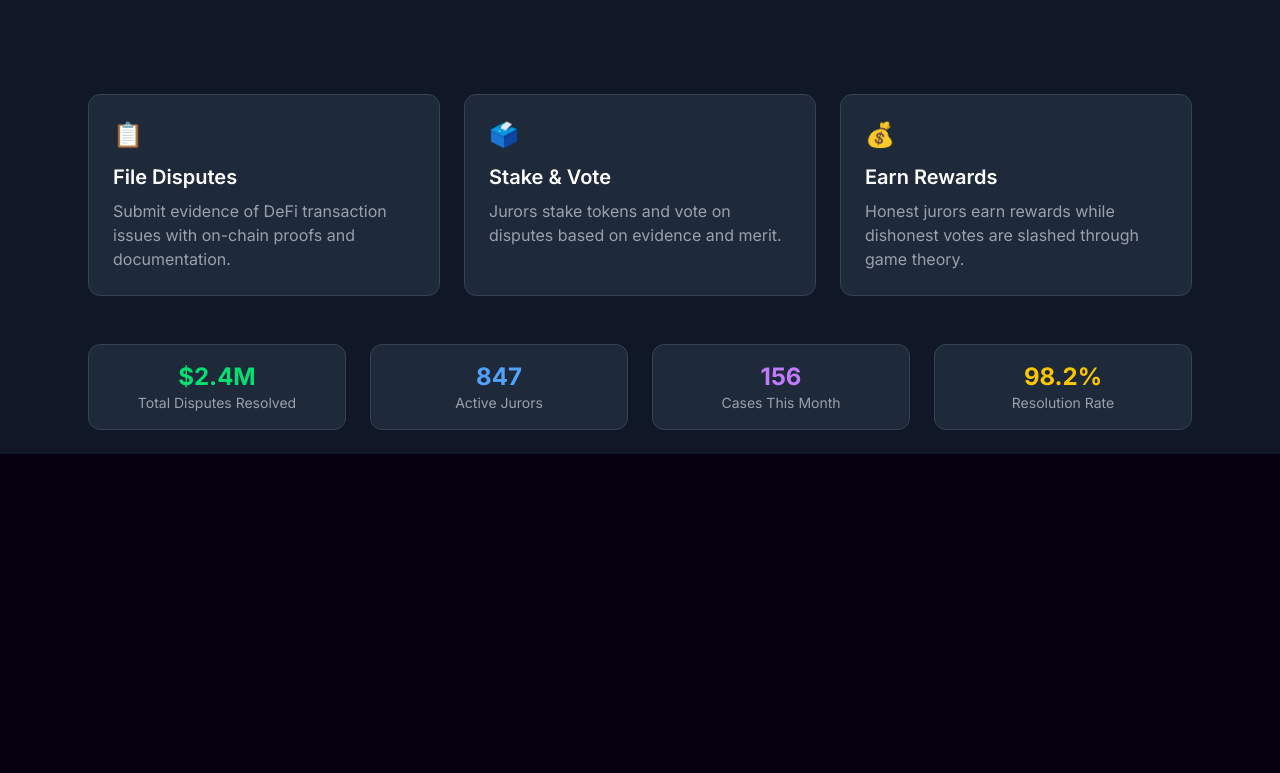
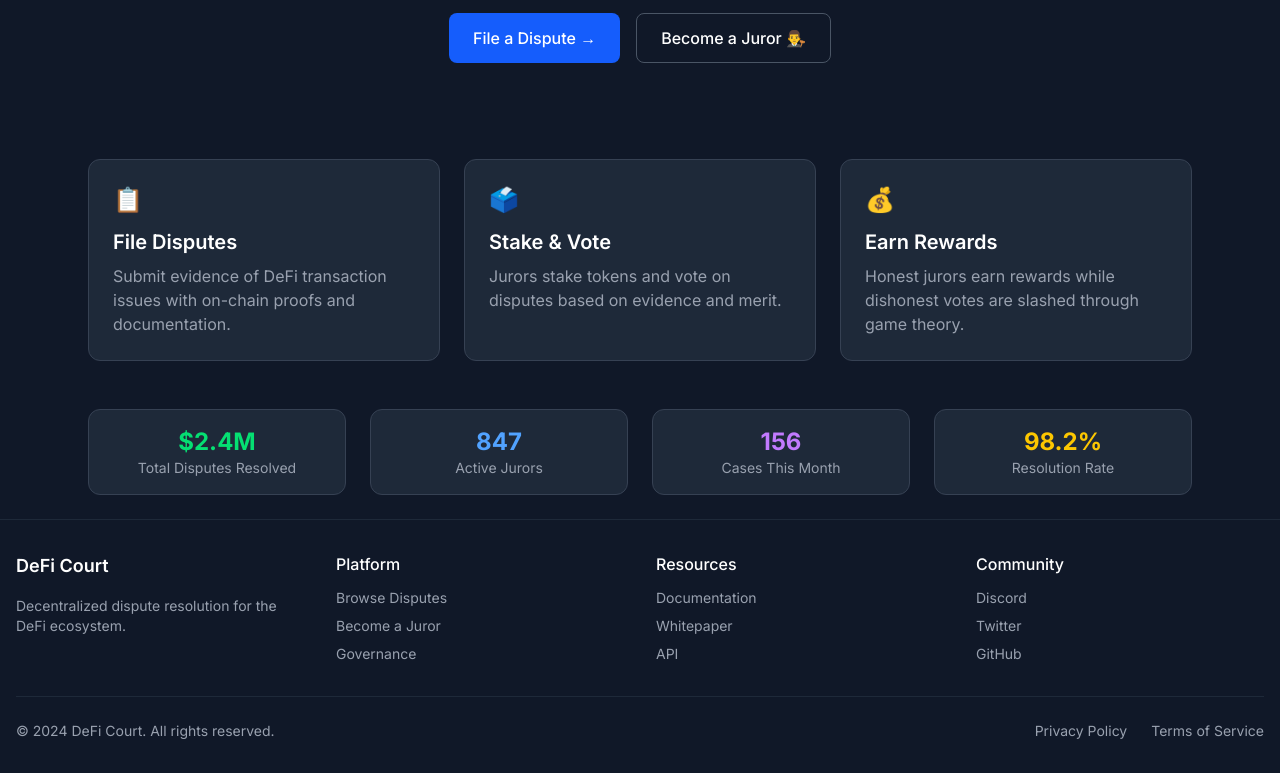
Before and after one commit to AntipasBen23/defi-court, a Next.js app in the folder frontend/: page / in a window 1280 px wide. Shown: the part 357-1130 px from the top of the page. Before the commit the page ends 811 px from the top, so only its background shows below. Built offline with nearby package versions, Linux system fonts and the light colour scheme; no server answers.

Commit message:
feat: add root layout with providers, SEO metadata, and footer

```diff
--- a/frontend/src/app/layout.tsx
+++ b/frontend/src/app/layout.tsx
@@ -1,58 +1,199 @@
-import type { Metadata, Viewport } from 'next'
+import type { Metadata } from 'next'
 import { Inter } from 'next/font/google'
+import Link from 'next/link'
 import './globals.css'
+import { WalletProvider } from '@/context/WalletContext'
+import { ToastProvider } from '@/context/ToastContext'
+import { Header } from '@/components/layout/Header'
 
-const inter = Inter({
-  subsets: ['latin'],
-  display: 'swap',
-  fallback: ['system-ui', 'arial'],
-})
+const inter = Inter({ subsets: ['latin'] })
 
 export const metadata: Metadata = {
   title: 'DeFi Court - Decentralized Dispute Resolution',
   description:
-    'A decentralized dispute resolution protocol for DeFi transactions with stake-weighted jurors and on-chain governance.',
-  keywords: [
-    'DeFi',
-    'dispute resolution',
-    'arbitration',
-    'blockchain',
-    'decentralized court',
-  ],
+    'A fully decentralized dispute resolution protocol for DeFi transactions, governed by stake-weighted jurors and verifiable on-chain proofs.',
+  keywords: ['DeFi', 'dispute resolution', 'blockchain', 'arbitration', 'Web3'],
   authors: [{ name: 'DeFi Court Team' }],
   openGraph: {
     title: 'DeFi Court - Decentralized Dispute Resolution',
-    description: 'Resolve DeFi disputes through decentralized arbitration',
+    description:
+      'Resolve DeFi disputes through decentralized arbitration with stake-weighted jurors.',
+    url: 'https://defi-court.com',
+    siteName: 'DeFi Court',
     type: 'website',
-    locale: 'en_US',
+    images: [
+      {
+        url: '/og-image.png',
+        width: 1200,
+        height: 630,
+        alt: 'DeFi Court - Decentralized Dispute Resolution',
+      },
+    ],
   },
   twitter: {
     card: 'summary_large_image',
     title: 'DeFi Court - Decentralized Dispute Resolution',
-    description: 'Resolve DeFi disputes through decentralized arbitration',
+    description:
+      'Resolve DeFi disputes through decentralized arbitration with stake-weighted jurors.',
+    images: ['/og-image.png'],
   },
-  robots: 'index, follow',
+  robots: {
+    index: true,
+    follow: true,
+    googleBot: {
+      index: true,
+      follow: true,
+      'max-video-preview': -1,
+      'max-image-preview': 'large',
+      'max-snippet': -1,
+    },
+  },
+  verification: {
+    google: 'your-google-verification-code',
+  },
 }
 
-export const viewport: Viewport = {
-  width: 'device-width',
-  initialScale: 1,
+interface RootLayoutProps {
+  children: React.ReactNode
 }
 
-export default function RootLayout({
-  children,
-}: {
-  children: React.ReactNode
-}) {
+export default function RootLayout({ children }: RootLayoutProps) {
   return (
     <html lang="en" className="dark">
-      <body className={`${inter.className} bg-gray-950 text-white antialiased`}>
-        <div className="min-h-screen flex flex-col">
-          {/* Global providers will be added here */}
-          <div id="modal-root" />
-          <div id="toast-root" />
-          {children}
-        </div>
+      <head>
+        <link rel="icon" href="/favicon.ico" />
+        <link
+          rel="apple-touch-icon"
+          sizes="180x180"
+          href="/apple-touch-icon.png"
+        />
+        <link
+          rel="icon"
+          type="image/png"
+          sizes="32x32"
+          href="/favicon-32x32.png"
+        />
+        <link
+          rel="icon"
+          type="image/png"
+          sizes="16x16"
+          href="/favicon-16x16.png"
+        />
+        <link rel="manifest" href="/site.webmanifest" />
+        <meta name="theme-color" content="#1f2937" />
+        <meta name="viewport" content="width=device-width, initial-scale=1" />
+      </head>
+      <body className={`${inter.className} antialiased bg-gray-900 text-white`}>
+        <ToastProvider>
+          <WalletProvider>
+            <div className="min-h-screen flex flex-col">
+              <Header />
+              <main className="flex-1">{children}</main>
+              <footer className="border-t border-gray-800 bg-gray-900">
+                <div className="max-w-7xl mx-auto px-4 py-8">
+                  <div className="grid grid-cols-1 md:grid-cols-4 gap-8">
+                    <div>
+                      <h3 className="text-lg font-semibold text-white mb-4">
+                        DeFi Court
+                      </h3>
+                      <p className="text-gray-400 text-sm">
+                        Decentralized dispute resolution for the DeFi ecosystem.
+                      </p>
+                    </div>
+                    <div>
+                      <h4 className="font-medium text-white mb-3">Platform</h4>
+                      <ul className="space-y-2 text-sm text-gray-400">
+                        <li>
+                          <Link href="/disputes" className="hover:text-white">
+                            Browse Disputes
+                          </Link>
+                        </li>
+                        <li>
+                          <Link href="/juror" className="hover:text-white">
+                            Become a Juror
+                          </Link>
+                        </li>
+                        <li>
+                          <Link href="/governance" className="hover:text-white">
+                            Governance
+                          </Link>
+                        </li>
+                      </ul>
+                    </div>
+                    <div>
+                      <h4 className="font-medium text-white mb-3">Resources</h4>
+                      <ul className="space-y-2 text-sm text-gray-400">
+                        <li>
+                          <Link href="/docs" className="hover:text-white">
+                            Documentation
+                          </Link>
+                        </li>
+                        <li>
+                          <Link href="/whitepaper" className="hover:text-white">
+                            Whitepaper
+                          </Link>
+                        </li>
+                        <li>
+                          <Link href="/api" className="hover:text-white">
+                            API
+                          </Link>
+                        </li>
+                      </ul>
+                    </div>
+                    <div>
+                      <h4 className="font-medium text-white mb-3">Community</h4>
+                      <ul className="space-y-2 text-sm text-gray-400">
+                        <li>
+                          <a
+                            href="https://discord.gg/defi-court"
+                            className="hover:text-white"
+                          >
+                            Discord
+                          </a>
+                        </li>
+                        <li>
+                          <a
+                            href="https://twitter.com/defi-court"
+                            className="hover:text-white"
+                          >
+                            Twitter
+                          </a>
+                        </li>
+                        <li>
+                          <a
+                            href="https://github.com/defi-court"
+                            className="hover:text-white"
+                          >
+                            GitHub
+                          </a>
+                        </li>
+                      </ul>
+                    </div>
+                  </div>
+                  <div className="border-t border-gray-800 mt-8 pt-6 flex flex-col sm:flex-row justify-between items-center">
+                    <p className="text-gray-400 text-sm">
+                      © 2024 DeFi Court. All rights reserved.
+                    </p>
+                    <div className="flex space-x-6 mt-4 sm:mt-0">
+                      <Link
+                        href="/privacy"
+                        className="text-gray-400 hover:text-white text-sm"
+                      >
+                        Privacy Policy
+                      </Link>
+                      <Link
+                        href="/terms"
+                        className="text-gray-400 hover:text-white text-sm"
+                      >
+                        Terms of Service
+                      </Link>
+                    </div>
+                  </div>
+                </div>
+              </footer>
+            </div>
+          </WalletProvider>
+        </ToastProvider>
       </body>
     </html>
   )
```
Also changed, not shown: frontend/src/app/governance/page.tsx (+110 -37 lines).
